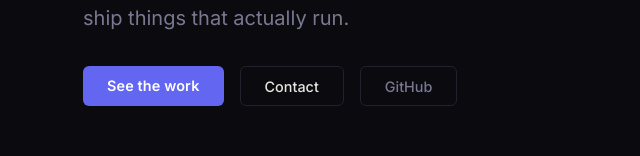
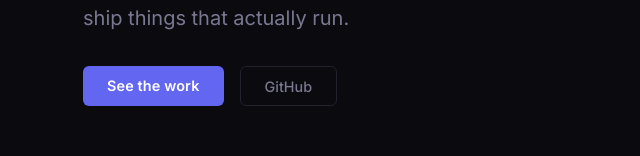
Before and after one commit to dleemt-lgtm/quietflex-portfolio, a React (Vite) app: page / in a window 1280 px wide. Shown: the part 478-634 px from the top of the page, without its empty margins (209-849 px from the left). Built offline with nearby package versions, Linux system fonts and the light colour scheme.

Commit message:
Hide hero Contact button until email is ready

```diff
--- a/src/App.jsx
+++ b/src/App.jsx
@@ -152,9 +152,6 @@ function TerminalHero({ name, tagline }) {
         <div style={{ display: "flex", gap: "1rem", marginTop: "2rem", flexWrap: "wrap" }}>
           <a href="#work" style={{ background: COLORS.accent, color: "#fff", padding: "0.65rem 1.5rem", borderRadius: 6, fontFamily: "'Inter', sans-serif", fontWeight: 600, fontSize: "0.9rem", textDecoration: "none", letterSpacing: "0.01em" }}>
             See the work
-          </a>
-          <a href="mailto:dan@quietflex.dev" style={{ border: `1px solid ${COLORS.cardBorder}`, color: COLORS.text, padding: "0.65rem 1.5rem", borderRadius: 6, fontFamily: "'Inter', sans-serif", fontWeight: 500, fontSize: "0.9rem", textDecoration: "none" }}>
-            Contact
           </a>
           <a href="https://github.com/dleemt-lgtm" target="_blank" rel="noopener noreferrer" style={{ border: `1px solid ${COLORS.cardBorder}`, color: COLORS.textMuted, padding: "0.65rem 1.5rem", borderRadius: 6, fontFamily: "'Inter', sans-serif", fontWeight: 500, fontSize: "0.9rem", textDecoration: "none" }}>
             GitHub
```
